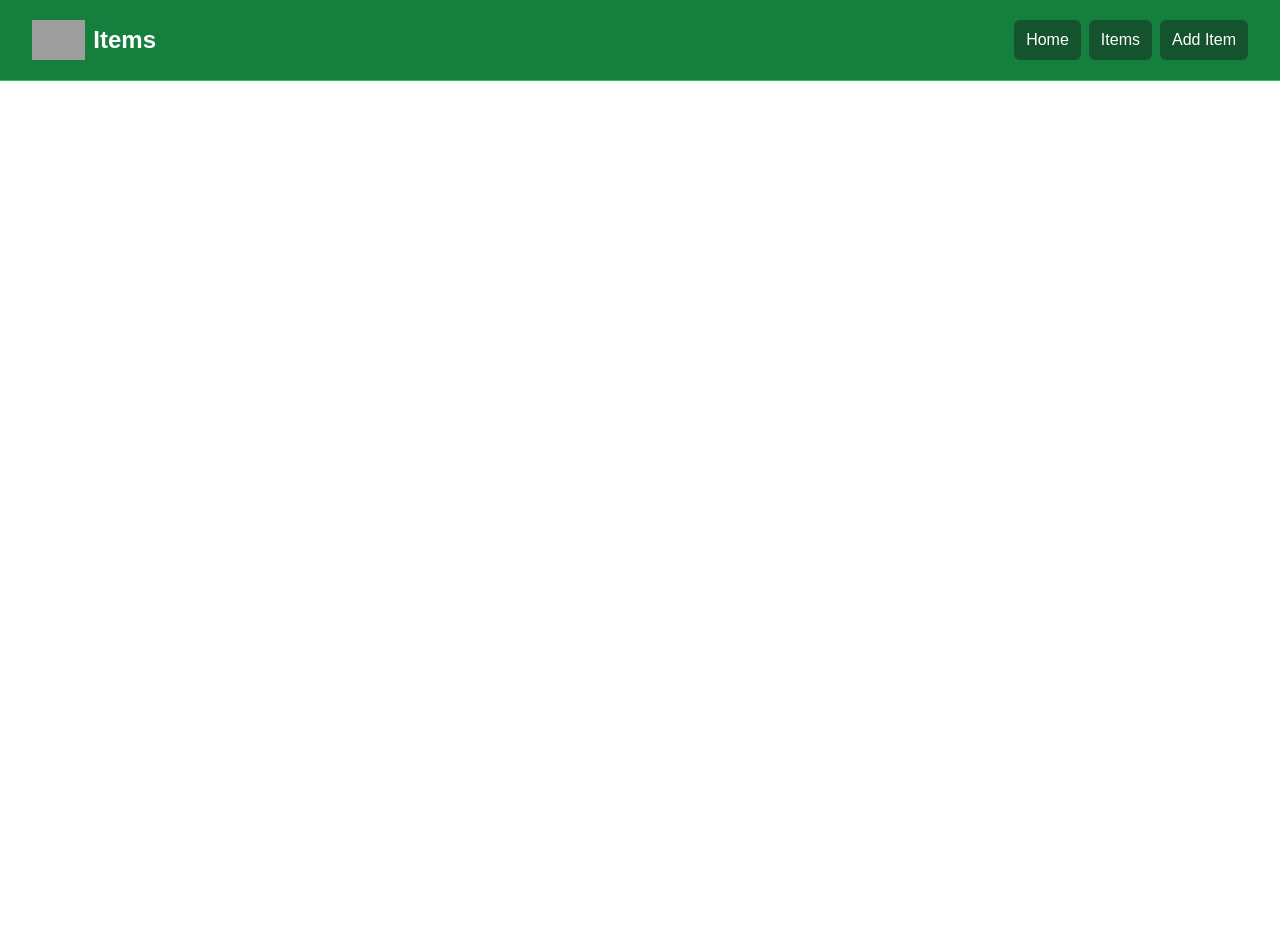
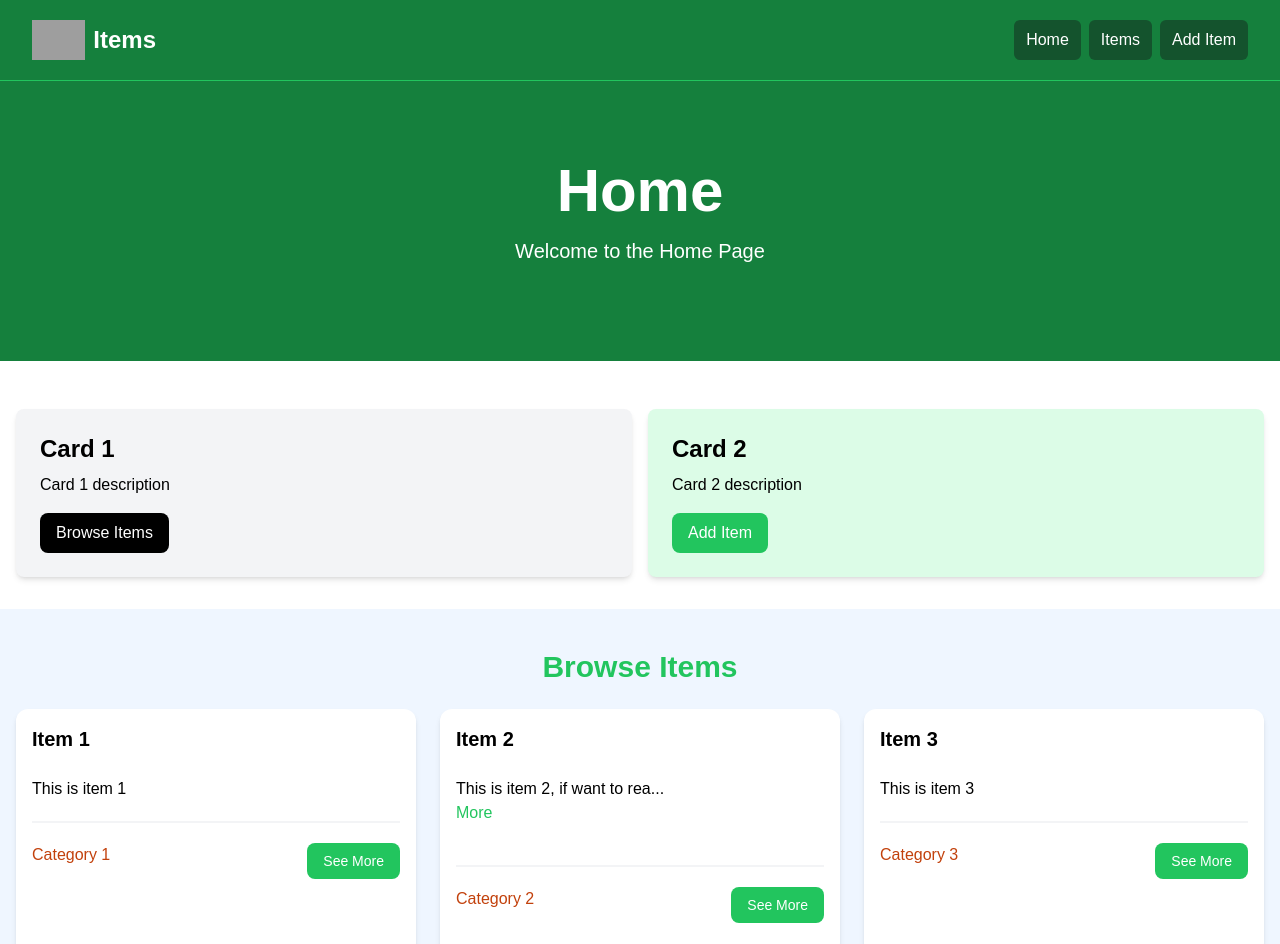
Before and after one commit to boolfalse/vue-job-board, a Vue app: page /items in a window 1280 px wide. Shown: the top 944 px of the page. Before the commit the page ends 800 px from the top, so only its background shows below. Built offline with nearby package versions, Linux system fonts and the light colour scheme; grey boxes are pictures that could not be loaded.

Commit message:
slot; defineProps, ref, computed

```diff
--- a/src/App.vue
+++ b/src/App.vue
@@ -1,8 +1,14 @@
 
 <script setup>
 import Navbar from "@/components/Navbar.vue";
+import Hero from "@/components/Hero.vue";
+import HomeCards from "@/components/HomeCards.vue";
+import Items from "@/components/Items.vue";
 </script>
 
 <template>
   <Navbar />
+  <Hero title="Home" subtitle="Welcome to the Home Page" />
+  <HomeCards />
+  <Items :limit="3" showButton />
 </template>
--- /dev/null
+++ b/src/components/Card.vue
@@ -0,0 +1,17 @@
+
+<script setup>
+import { defineProps } from 'vue';
+
+defineProps({
+  bg: {
+    type: String,
+    default: 'bg-gray-100',
+  },
+});
+</script>
+
+<template>
+  <div :class="`${bg} p-6 rounded-lg shadow-md`">
+    <slot></slot>
+  </div>
+</template>
--- /dev/null
+++ b/src/components/Hero.vue
@@ -0,0 +1,26 @@
+
+<script setup>
+import { defineProps } from 'vue';
+
+defineProps({
+  title: {
+    type: String,
+    default: "Page Title",
+  },
+  subtitle: {
+    type: String,
+    default: "Page Subtitle",
+  },
+});
+</script>
+
+<template>
+  <section class="bg-green-700 py-20 mb-4">
+    <div class="max-w-7xl mx-auto px-4 sm:px-6 lg:px-8 flex flex-col items-center">
+      <div class="text-center">
+        <h1 class="text-4xl font-extrabold text-white sm:text-5xl md:text-6xl">{{ title }}</h1>
+        <p class="my-4 text-xl text-white">{{ subtitle }}</p>
+      </div>
+    </div>
+  </section>
+</template>
--- /dev/null
+++ b/src/components/HomeCards.vue
@@ -0,0 +1,23 @@
+
+<script setup>
+import Card from '@/components/Card.vue';
+</script>
+
+<template>
+  <section class="py-4">
+    <div class="container-xl lg:container m-auto">
+      <div class="grid grid-cols-1 md:grid-cols-2 gap-4 p-4 rounded-lg">
+        <Card>
+          <h2 class="text-2xl font-bold">Card 1</h2>
+          <p class="mt-2 mb-4">Card 1 description</p>
+          <a href="/items" class="inline-block bg-black text-white rounded-lg px-4 py-2 hover:bg-gray-700">Browse Items</a>
+        </Card>
+        <Card bg="bg-green-100">
+          <h2 class="text-2xl font-bold">Card 2</h2>
+          <p class="mt-2 mb-4">Card 2 description</p>
+          <a href="/items/add" class="inline-block bg-green-500 text-white rounded-lg px-4 py-2 hover:bg-green-600">Add Item</a>
+        </Card>
+      </div>
+    </div>
+  </section>
+</template>
--- /dev/null
+++ b/src/components/Item.vue
@@ -0,0 +1,55 @@
+
+<script setup>
+import { defineProps, ref, computed } from 'vue';
+
+const props = defineProps({
+  item: Object,
+});
+
+const showFullDescription = ref(false);
+
+const toggleFullDescription = () => {
+  showFullDescription.value = !showFullDescription.value;
+};
+
+const truncatedDescription = computed(() => {
+  let description = props.item.description;
+  if (!showFullDescription.value) {
+    description = description.length > 30 ? `${description.slice(0, 30)}...` : description;
+  }
+
+  return description;
+});
+</script>
+
+<template>
+  <div class="bg-white rounded-xl shadow-md relative">
+    <div class="p-4">
+      <div class="mb-6">
+        <h3 class="text-xl font-bold">{{ item.title }}</h3>
+      </div>
+
+      <div class="mb-5">
+        <div>
+          {{ truncatedDescription }}
+        </div>
+        <button v-if="props.item.description.length > 30"
+                @click="toggleFullDescription"
+                class="text-green-500 hover:text-green-600 mb-5">
+          {{ showFullDescription ? 'Less' : 'More' }}
+        </button>
+      </div>
+
+      <div class="border border-gray-100 mb-5"></div>
+
+      <div class="flex flex-col lg:flex-row justify-between mb-4">
+        <div class="text-orange-700 mb-3">
+          {{ item.category }}
+        </div>
+        <a :href="`/items/${item.id}`" class="h-[36px] bg-green-500 hover:bg-green-600 text-white px-4 py-2 rounded-lg text-center text-sm">
+          See More
+        </a>
+      </div>
+    </div>
+  </div>
+</template>
--- /dev/null
+++ b/src/components/Items.vue
@@ -0,0 +1,40 @@
+
+<script setup>
+import Item from './Item.vue';
+import { defineProps, ref } from 'vue';
+
+defineProps({
+  limit: Number,
+  showButton: {
+    type: Boolean,
+    default: false,
+  },
+});
+
+const items = ref([
+  { id: 1, title: "Item 1", description: "This is item 1", category: "Category 1" },
+  { id: 2, title: "Item 2", description: "This is item 2, if want to read more click on more button", category: "Category 2" },
+  { id: 3, title: "Item 3", description: "This is item 3", category: "Category 3" },
+  { id: 4, title: "Item 4", description: "This is item 4", category: "Category 4" },
+  { id: 5, title: "Item 5", description: "This is item 5, if want to read more click on more button", category: "Category 5" },
+]);
+</script>
+
+<template>
+  <section class="bg-blue-50 px-4 py-10">
+    <div class="container-xl lg:container m-auto">
+      <h2 class="text-3xl font-bold text-green-500 mb-6 text-center">
+        Browse Items
+      </h2>
+      <div class="grid grid-cols-1 md:grid-cols-3 gap-6">
+        <Item v-for="item in items.slice(0, limit || items.length)" :key="item.id" :item="item" />
+      </div>
+    </div>
+  </section>
+
+  <section v-if="showButton" class="m-auto max-w-lg my-10 px-6">
+    <a href="/items" class="block bg-black text-white text-center py-4 px-6 rounded-xl hover:bg-gray-700">
+      View All Items
+    </a>
+  </section>
+</template>
```
